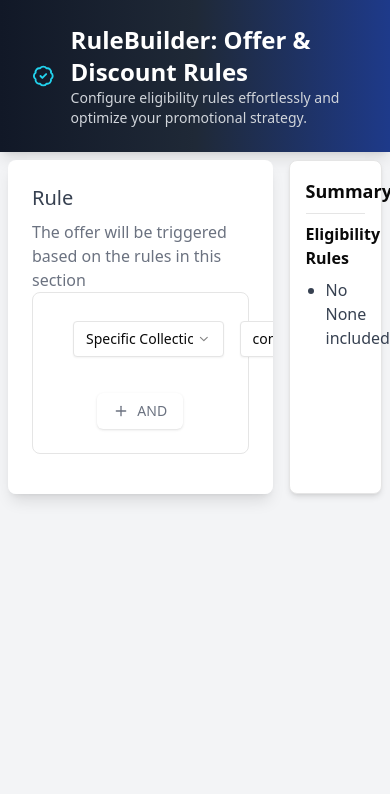
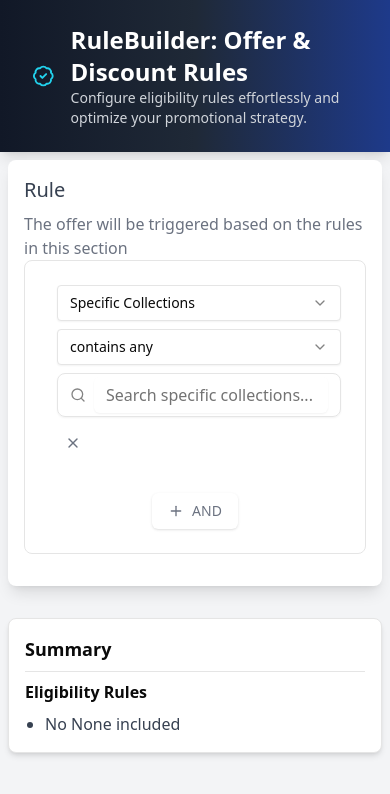
Before and after one commit to iampankajk/mnk, a React (Vite) app: page / in a window 390 px wide. Both pictures are taken after a click on the button "AND". Shown: the top 794 px of the page. Built offline with nearby package versions, Linux system fonts and the light colour scheme.

Commit message:
add some responsiveness

```diff
--- a/src/components/RuleBuilder/RuleBuilder.tsx
+++ b/src/components/RuleBuilder/RuleBuilder.tsx
@@ -138,8 +138,8 @@ const RuleBuilder: React.FC = () => {
   };
 
   return (
-    <div className='flex h-full max-w-6xl mx-auto gap-4 p-2'>
-      <div className='bg-white rounded-lg shadow-lg flex-1 p-6 overflow-auto'>
+    <div className='flex h-full max-w-6xl mx-auto gap-4 p-2 flex-col lg:flex-row'>
+      <div className='bg-white rounded-lg shadow-lg flex-1 p-4 md:p-6 overflow-auto'>
         {/* Header Section */}
         <div className='space-y-2'>
           <h2 className='text-xl font-medium text-gray-700'>Rule</h2>
--- a/src/components/RuleBuilder/RuleItem.tsx
+++ b/src/components/RuleBuilder/RuleItem.tsx
@@ -51,32 +51,41 @@ export const RuleItem = React.memo(
     const previousRuleValuesLength = rules[index - 1]?.values.length || 0;
 
     return (
-      <div className='relative pl-4'>
+      <div className='relative pl-2 md:pl-4'>
         {/* Display the "AND" connector between rules when more than one exists */}
         {index > 0 && (
           <div
-            className={`absolute z-10 left-[-15px] border-l-2 border-t-2 border-b-2 flex items-center my-2 ${
+            className={`absolute z-10 left-[-8px] hidden md:flex md:left-[-15px] border-l-2 border-t-2 border-b-2  items-center my-2 ${
               previousRuleValuesLength > 0
                 ? 'h-[5.5rem] top-[-4.5rem]'
                 : 'h-[3.5rem] top-[-2.5rem]'
             }`}
           >
-            <span className='text-sm font-medium text-gray-500'>AND</span>
+            <span className='text-xs md:text-sm'>AND</span>
           </div>
         )}
 
-        <div className='flex items-center gap-4 mb-2'>
+        {index > 0 && (
+          <span className='absolute top-[-2.5rem] right-0 text-xs md:text-sm md:hidden'>
+            AND
+          </span>
+        )}
+
+        <div className='flex flex-col md:flex-row items-start md:items-center gap-2 md:gap-4 mb-2'>
           {/* Dropdown to select rule type */}
+          <div className='w-full md:flex-1'>
             <RuleSelect
               rule={rule}
               updateRule={updateRule}
               RULE_CATEGORIES={RULE_CATEGORIES}
               isRuleDisabled={(type) => rules.some((r) => r.type === type)}
             />
+          </div>
 
           {/* Operator selection dropdown, disabled for specific rule types */}
           {rule.type !== RuleTypeEnum.SPECIFIC_DISCOUNT_CODES &&
             rule.type !== RuleTypeEnum.CUSTOMER_TAG && (
+              <div className='w-full md:flex-1'>
                 <OperatorSelect
                   rule={rule}
                   updateRule={updateRule}
@@ -88,7 +97,9 @@ export const RuleItem = React.memo(
                       type === 'specific_collections'
                         ? 'specific_products'
                         : 'specific_collections';
-                  const otherRule = rules.find((r) => r.type === otherRuleType);
+                    const otherRule = rules.find(
+                      (r) => r.type === otherRuleType
+                    );
 
                     if (otherRule) {
                       return operator === otherRule.operator;
@@ -97,6 +108,7 @@ export const RuleItem = React.memo(
                     return false;
                   }}
                 />
+              </div>
             )}
 
           {/* Input fields based on the rule type */}
--- a/src/components/RuleBuilder/RuleSummary.tsx
+++ b/src/components/RuleBuilder/RuleSummary.tsx
@@ -84,7 +84,7 @@ const formatRule = (rule: Rule) => {
 };
 
 const RuleSummary = ({ rules }: { rules: Rule[] }) => (
-  <div className='bg-white shadow-md rounded-lg p-4 w-[25%] border'>
+  <div className='bg-white shadow-md rounded-lg p-4 w-full mt-4 lg:mt-0 lg:w-[25%] lg:min-w-[300px] border'>
     <h2 className='text-lg font-semibold'>Summary</h2>
     <hr className='my-2' />
     <h3 className='text-md font-semibold'>Eligibility Rules</h3>
```
Lines whose indentation alone changed are shown as unchanged.
